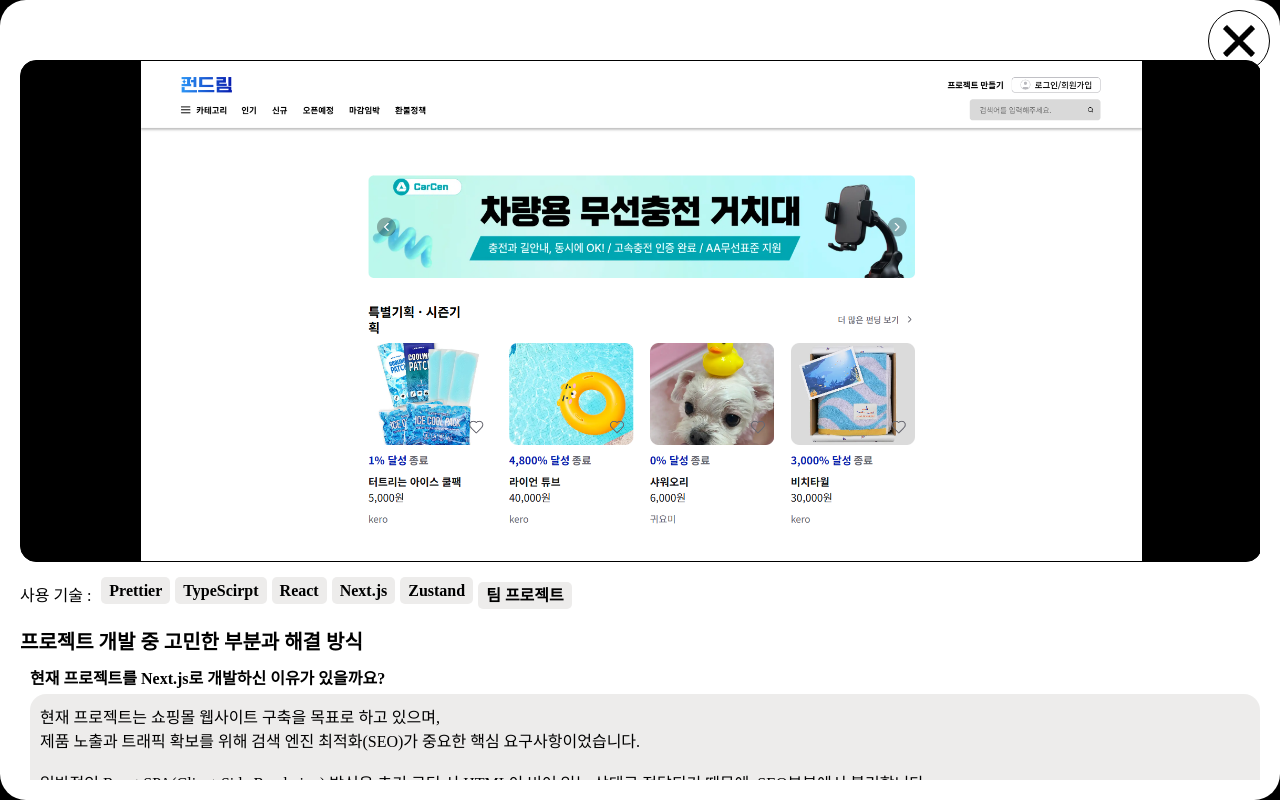
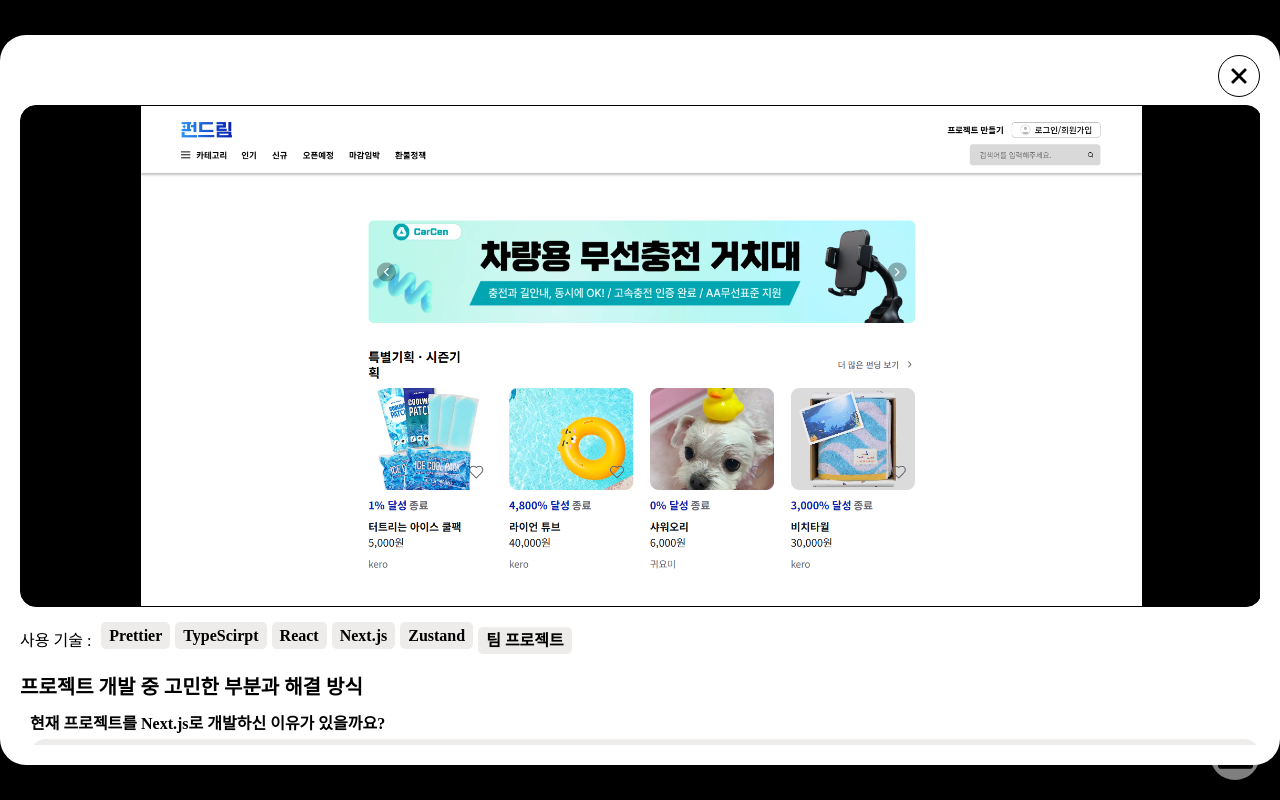
Before and after one commit to teakyungg/Frontend-Portfolio, a Next.js app: page / in a window 1280 px wide. Both pictures are taken after a click on the element "fundream". Shown: the part 922-1722 px from the top of the page. Built offline with nearby package versions, Linux system fonts and the light colour scheme; a web font is replaced by a local one.

Commit message:
refactoring/organizing the projectmodal structure

```diff
--- /dev/null
+++ b/src/component/ProjectModal/ProjectModal.module.css
@@ -0,0 +1,42 @@
+.overLay {
+  width: 100%;
+  height: 100%;
+
+  background-color: rgba(0, 0, 0, 0.5);
+  position: fixed;
+  z-index: 1000;
+
+  top: 0px;
+  left: 0px;
+
+  display: flex;
+  justify-content: center;
+  align-items: center;
+}
+
+.inner {
+  position: relative;
+  background-color: white;
+
+  border-radius: 26px;
+  color: black;
+
+  width: 1400px;
+  height: 80%;
+
+  padding: 70px 20px 20px 20px;
+}
+
+.closeButton {
+  position: absolute;
+  right: 20px;
+  top: 20px;
+
+  cursor: pointer;
+  padding: 10px;
+
+  border-radius: 50%;
+  border: 1px solid black;
+
+  font-size: 20px;
+}
--- a/src/component/ProjectModal/ProjectModal.module.scss
+++ /dev/null
@@ -1,42 +0,0 @@
-.karlyOverlay {
-  width: 100%;
-  height: 100%;
-
-  background-color: rgba(0, 0, 0, 0.5);
-  position: fixed;
-  z-index: 1000;
-
-  top: 0px;
-  left: 0px;
-
-  display: flex;
-  justify-content: center;
-  align-items: center;
-
-  .karlyModalInner {
-    position: relative;
-    background-color: white;
-
-    border-radius: 26px;
-    color: black;
-
-    width: 1400px;
-    height: 90%;
-
-    padding: 60px 20px 20px 20px;
-
-    .closeButton {
-      position: absolute;
-      right: 10px;
-      top: 10px;
-
-      cursor: pointer;
-      padding: 10px;
-
-      border-radius: 50%;
-      border: 1px solid black;
-
-      font-size: 20px;
-    }
-  }
-}
--- a/src/component/ProjectModal/ProjectModal.tsx
+++ b/src/component/ProjectModal/ProjectModal.tsx
@@ -1,5 +1,5 @@
 import Image from "next/image";
-import styles from "./ProjectModal.module.scss";
+import styles from "./ProjectModal.module.css";
 
 interface ProjectModal {
   children: React.ReactNode;
@@ -8,15 +8,16 @@ interface ProjectModal {
 
 export function ProjectModal({ children, closeFn }: ProjectModal) {
   return (
-    /* 모달창 전체 배경 */
-    <div className={styles.karlyOverlay} onClick={closeFn}>
-      {/* 모달창 내용 부분 */}
-      <div className={styles.karlyModalInner} onClick={(e) => e.stopPropagation()}>
+    /* 뒷 배경 */
+    <div className={styles.overLay} onClick={closeFn}>
+
+      {/* 모달창 내용 */}
+      <div className={styles.inner} onClick={(e) => e.stopPropagation()}>
         {/* x 버튼 */}
         <Image
           src={"/closeButton.png"}
-          width={40}
-          height={40}
+          width={20}
+          height={20}
           alt="close button image"
           className={styles.closeButton}
           onClick={closeFn}
```
